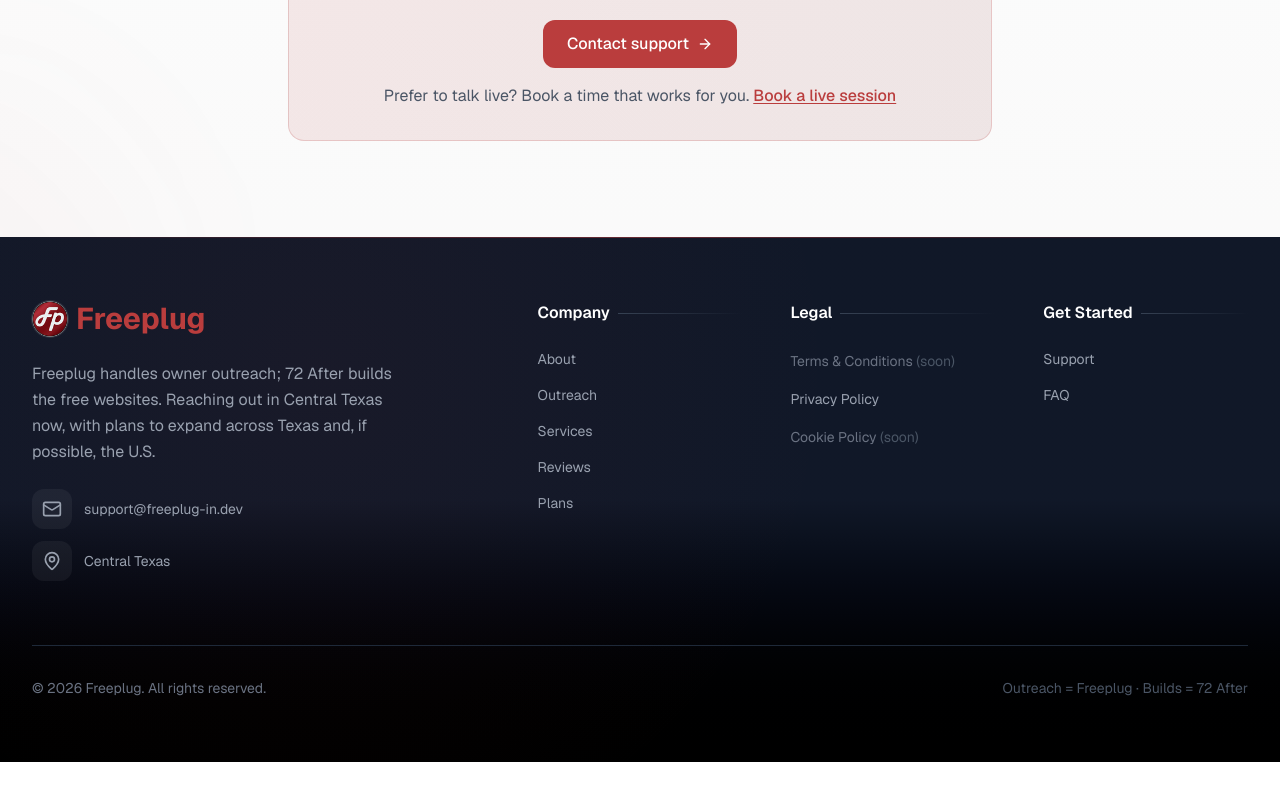
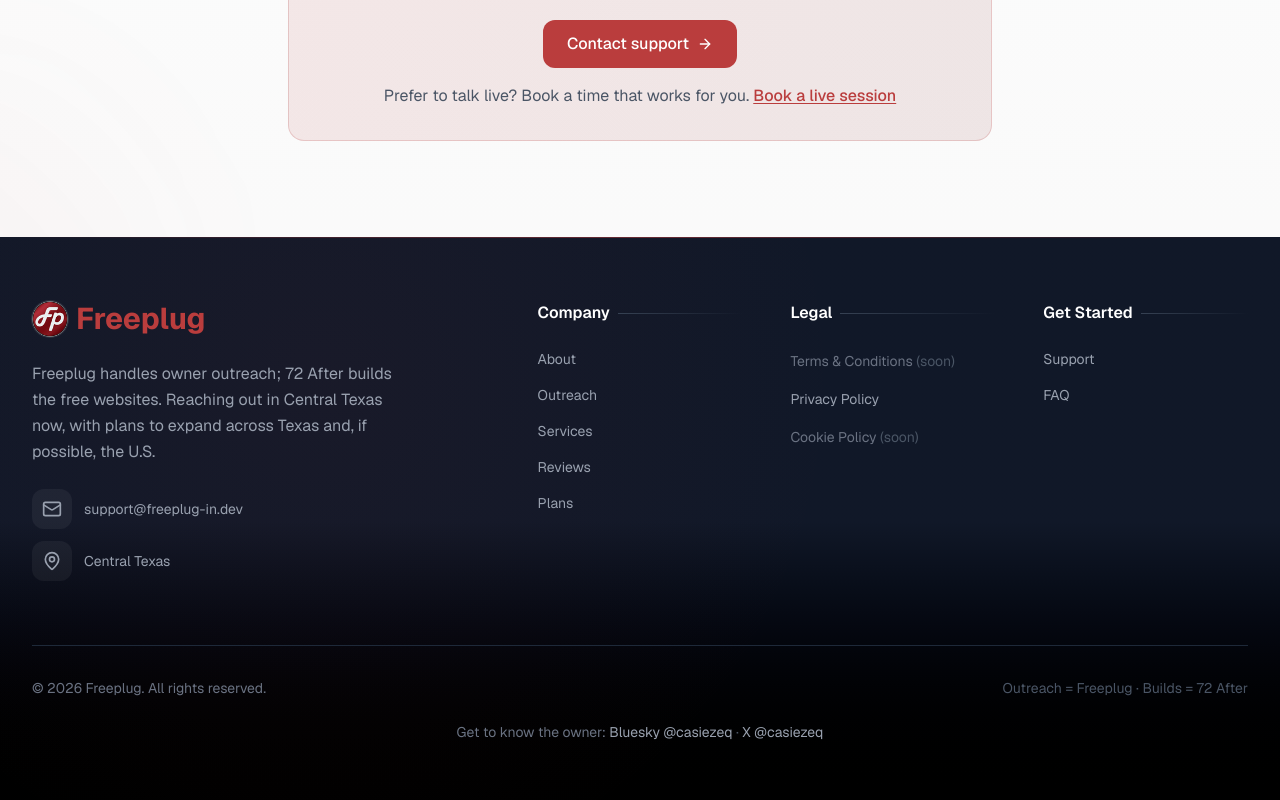
Before and after one commit to ezequielcasillas1/Freeplug-in.dev, a Next.js app in the folder freeplug-landing/: page /en/faq in a window 1280 px wide. Shown: the part 1179-1979 px from the top of the page. Before the commit the page ends 1941 px from the top, so only its background shows below. Built offline with nearby package versions, Linux system fonts and the light colour scheme; what @next/env would draw is missing.

Commit message:
Footer: Get to know the owner (Bluesky + X @casiezeq)

```diff
--- a/freeplug-landing/messages/pending-sable.json
+++ b/freeplug-landing/messages/pending-sable.json
@@ -46,6 +46,7 @@
     "public.privacy.sections.highRiskPii.p2": "DRAFT (Oct 30)",
     "public.privacy.sections.ageRequirement.h": "DRAFT (Oct 30, 18+)",
     "public.privacy.sections.ageRequirement.p1": "DRAFT (Oct 30, 18+)",
-    "src/lib/cta-pause.ts ctaPauseCopy (Muy pronto / Freeplug está en desarrollo. Muy pronto.)": "DRAFT (Oct 31)"
+    "src/lib/cta-pause.ts ctaPauseCopy (Muy pronto / Freeplug está en desarrollo. Muy pronto.)": "DRAFT (Oct 31)",
+    "public.landing.footer.ownerLine": "DRAFT (Oct 31)"
   }
 }
--- a/freeplug-landing/src/features/landing/components/Footer.tsx
+++ b/freeplug-landing/src/features/landing/components/Footer.tsx
@@ -35,6 +35,11 @@ const footerLinks = {
 const socialLinks: { label: string; href: string }[] = [
   // Real profiles TBD — omit href="#" so we don't fake destinations
 ]
+
+const OWNER_LINKS = [
+  { key: 'ownerBluesky', href: 'https://bsky.app/profile/casiezeq.bsky.social' },
+  { key: 'ownerX', href: 'https://x.com/casiezeq' },
+] as const
 
 export function Footer() {
   const currentYear = new Date().getFullYear()
@@ -187,6 +192,18 @@ export function Footer() {
             </p>
             <LanguagePicker variant="dark" />
           </div>
+          {/* Cheke, Oct 31: owner's profiles (verified: bsky did:plc:ckqhgnz5xq7fzbcgymrvktic, X id 1284510677508534272). */}
+          <p className="mt-6 text-center text-gray-500 text-sm" data-testid="footer-owner">
+            {t('ownerLine')}{' '}
+            {OWNER_LINKS.map((l, i) => (
+              <span key={l.key}>
+                {i > 0 ? <span className="text-gray-600"> · </span> : null}
+                <a href={l.href} target="_blank" rel="noopener noreferrer me" className="text-gray-400 hover:text-white transition-colors">
+                  {t(l.key)}
+                </a>
+              </span>
+            ))}
+          </p>
           {/* Aria 9:53: legal line in the footer of every Spanish page (renders nothing in English). */}
           <TranslationNotice className="mt-6 text-center text-gray-500" />
         </div>
```
Also changed, not shown: freeplug-landing/messages/en.json, freeplug-landing/messages/es.json, 1 other file (tests, documents, lock files or other folders).
